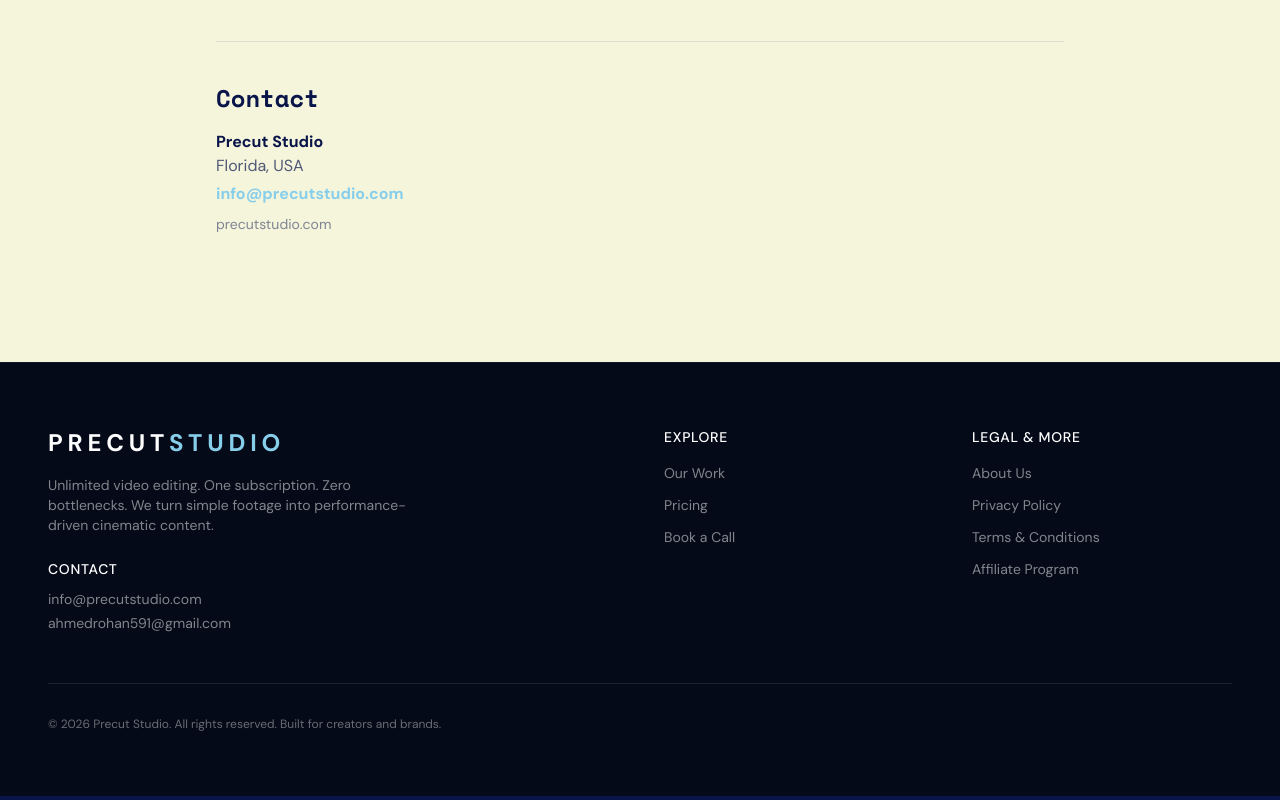
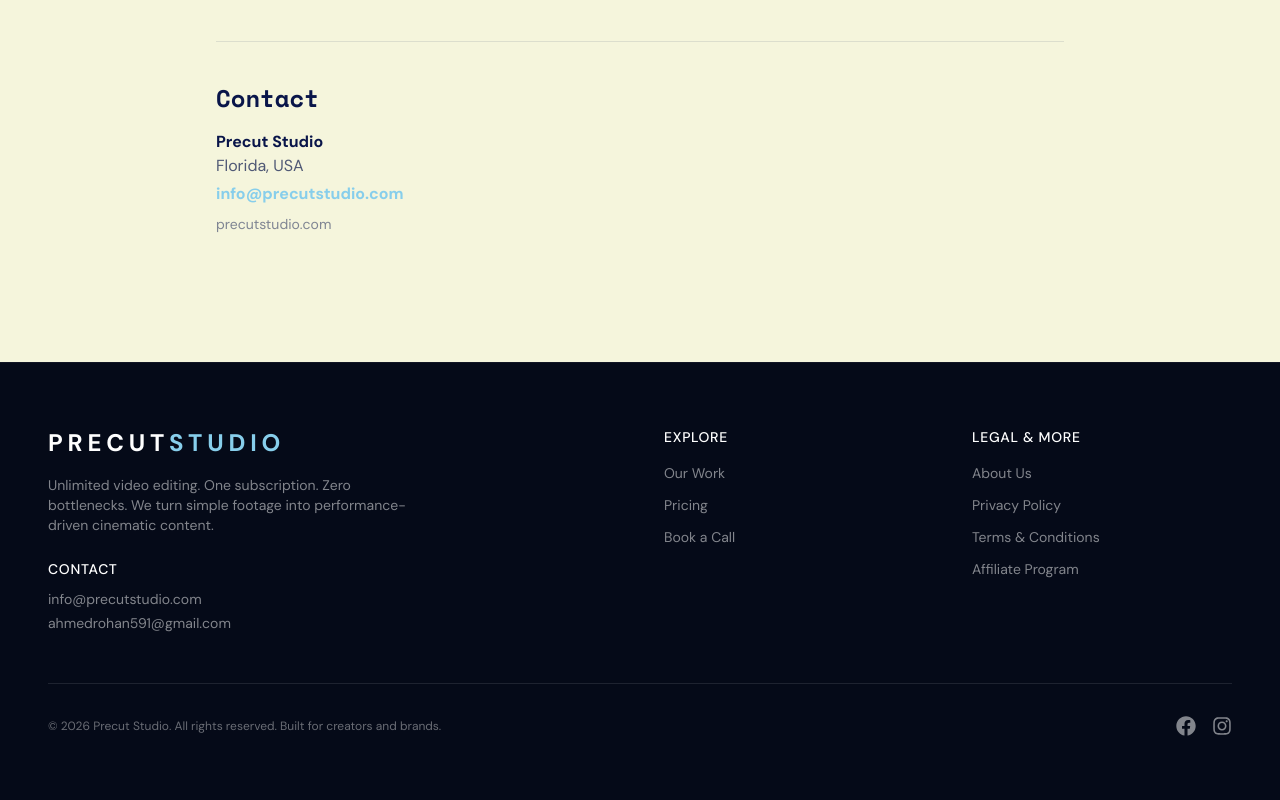
Before and after one commit to Mah-mu-dul/precut-studio, a React (Vite) app: page /terms in a window 1280 px wide. Shown: the part 3007-3807 px from the top of the page. Built offline with nearby package versions, Linux system fonts and the light colour scheme.

Commit message:
pricing changed

```diff
--- a/package.json
+++ b/package.json
@@ -15,6 +15,7 @@
     "hls.js": "^1.6.16",
     "react": "^19.2.0",
     "react-dom": "^19.2.0",
+    "react-icons": "^5.6.0",
     "react-router-dom": "^7.13.1"
   },
   "devDependencies": {
--- a/src/components/layout/Footer.tsx
+++ b/src/components/layout/Footer.tsx
@@ -1,5 +1,6 @@
 import React from 'react';
 import { Link } from 'react-router-dom';
+import { FaFacebook, FaInstagram } from 'react-icons/fa';
 
 const Footer: React.FC = React.memo(() => {
   return (
@@ -47,10 +48,30 @@
 
         </div>
 
-        <div className="pt-8 border-t border-white/10 flex justify-center md:justify-start items-center">
+        <div className="pt-8 border-t border-white/10 flex flex-col md:flex-row justify-between items-center gap-4">
           <p className="text-white/40 text-xs text-center md:text-left">
             &copy; {new Date().getFullYear()} Precut Studio. All rights reserved. Built for creators and brands.
           </p>
+          <div className="flex items-center gap-4">
+            <a
+              href="https://www.facebook.com/profile.php?id=61586396312198"
+              target="_blank"
+              rel="noopener noreferrer"
+              className="text-white/50 hover:text-sky-blue transition-colors duration-300"
+              aria-label="Facebook"
+            >
+              <FaFacebook size={20} />
+            </a>
+            <a
+              href="https://www.instagram.com/precut_studio/"
+              target="_blank"
+              rel="noopener noreferrer"
+              className="text-white/50 hover:text-sky-blue transition-colors duration-300"
+              aria-label="Instagram"
+            >
+              <FaInstagram size={20} />
+            </a>
+          </div>
         </div>
       </div>
     </footer>
--- a/src/components/sections/Pricing.tsx
+++ b/src/components/sections/Pricing.tsx
@@ -168,14 +168,13 @@
   const tiers = [
     {
       name: "Starter",
-      price: "$399",
+      price: "$699",
       desc: "Best for individual creators & early-stage brands.",
       features: [
         "Unlimited requests",
         "1 active video 48hrs",
         "Unlimited revisions",
         "Mon–Fri workflow",
-        "Cancel anytime",
         "Thumbnail Add-on"
       ],
       highlighted: false,
@@ -183,7 +182,7 @@
     },
     {
       name: "Pro",
-      price: "$699",
+      price: "$1,099",
       desc: "Best for scaling brands & content-driven teams.",
       features: [
         "Unlimited requests",
@@ -200,7 +199,7 @@
     },
     {
       name: "Agency",
-      price: "$1,199",
+      price: "$1,899",
       desc: "Built for agencies & high-volume brands.",
       features: [
         "Unlimited requests",
@@ -208,7 +207,6 @@
         "Unlimited revisions",
         "Dedicated Manager",
         "Highest queue priority",
-        "Advanced motion design",
         "Mon–Fri workflow",
         "Thumbnail Add-on"
       ],
```
Also changed, not shown: 1 other file (tests, documents, lock files or other folders).
